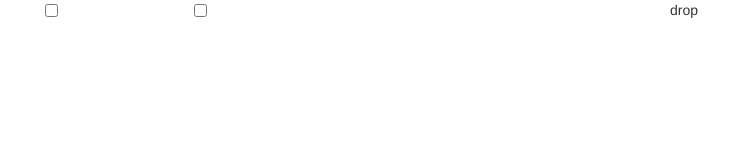
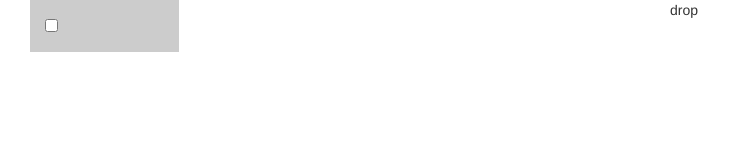
Before and after one commit to chaitanyarakesh/drag-drop, a website: page public/index.html in a window 1280 px wide. Shown: the whole page, without its empty margins (0-731 px from the left). Drawn offline with nearby package versions, Linux system fonts and the light colour scheme.

Commit message:
html update

```diff
--- a/public/index.html
+++ b/public/index.html
@@ -38,14 +38,14 @@
             <div class="row">
 				<div class="col-md-12">
 					<div class="col-md-6">
-						 <div class="col-md-3" draggable="true" id="dragableclass" ondragstart="myFunction(event,this.id)">
+						 <div class="col-md-3" draggable="true" id="dragableclass" style="padding:15px;background-color:#ccc">
 							<!-- <div class=" myCss" id="dragdrop" ></div> -->
 							<input type="checkbox" name="checkbox"  >
 						</div>
-						 <div class="col-md-3" draggable="true" id="dragableclass2" ondragstart="myFunction(event,this.id)">
-							<!-- <div class=" myCss" id="dragdrop" ></div> -->
+						 <!-- <div class="col-md-3" draggable="true" id="dragableclass2">
+
 							<input type="checkbox" name="checkbox"  >
-						</div>
+						</div> -->
 					</div>
 					<div class="col-md-6">
 						<div class="col-md-4 dropable" id="dropbleclass">
@@ -95,14 +95,14 @@
 <script>
 
 //$(document).ready(function(){
-var draggableId;
- function myFunction(event,id){
- draggableId = id;
-	$("#"+id).draggable({
+//var draggableId;
+ //function myFunction(event,id){
+ draggableId = dragableclass;
+	$("#dragableclass").draggable({
 
      helper: 'clone'
      });
- }
+ //}
 //         //Counter
 //         counter = 0;
 //         //Make element draggable
```
